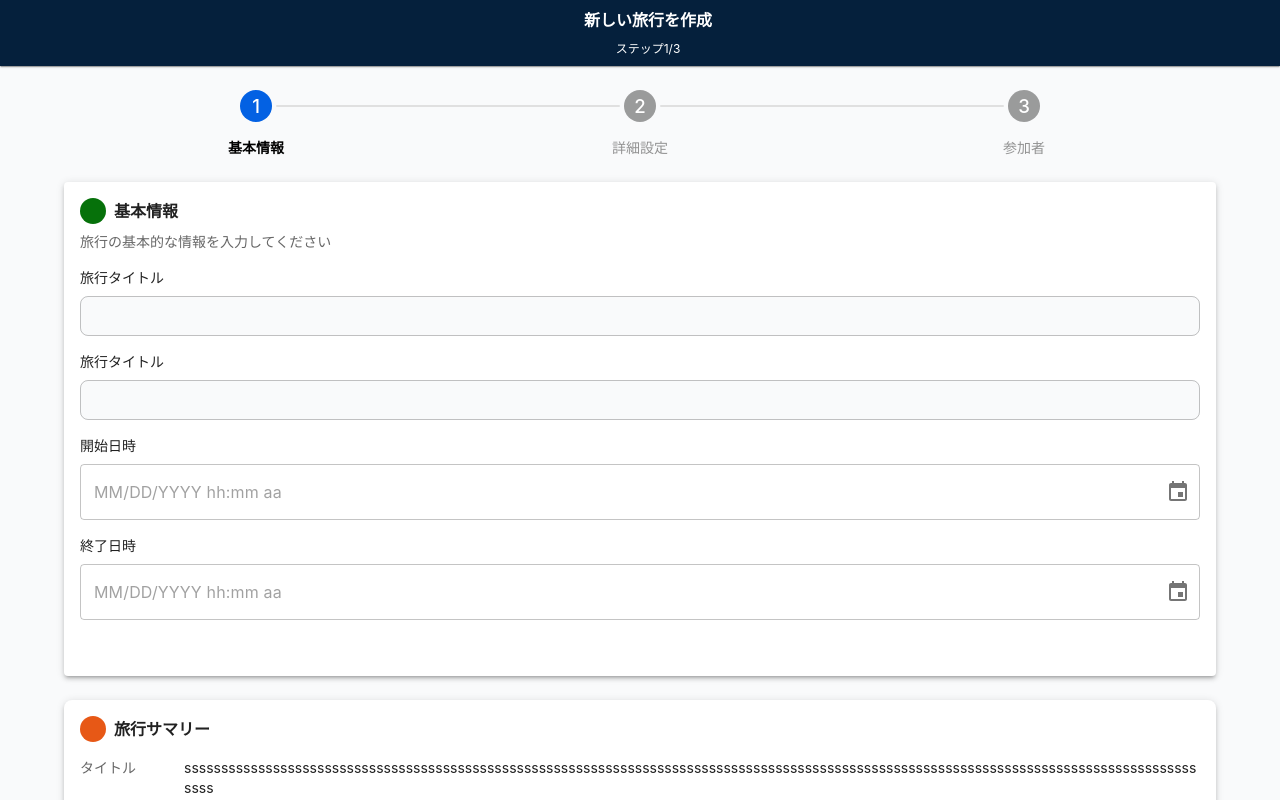
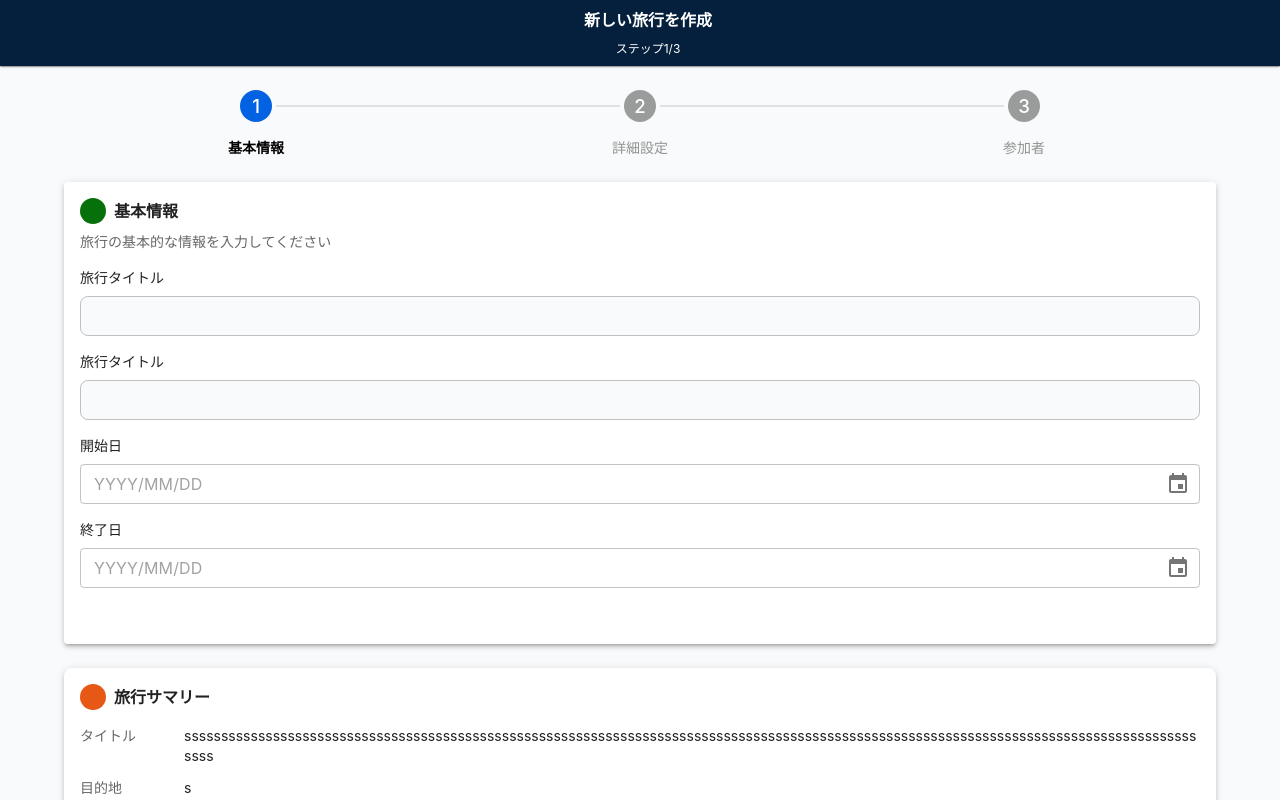
Before and after one commit to kumaaa1212/travel-app, a Next.js app: page /create/basic-info in a window 1280 px wide. Shown: the top 800 px of the page. Built offline with nearby package versions, Linux system fonts and the light colour scheme; some icons are missing.

Commit message:
カレンダーのベース

```diff
--- a/src/features/basic-info/components/travelBasicInfoCard/index.tsx
+++ b/src/features/basic-info/components/travelBasicInfoCard/index.tsx
@@ -4,10 +4,28 @@ import IconCover from "@/ui/IconCover";
 import TextField from "@/ui/TextFiled";
 import { LocalizationProvider } from "@mui/x-date-pickers/LocalizationProvider";
 import { AdapterDayjs } from "@mui/x-date-pickers/AdapterDayjs";
-import { DateTimePicker } from "@mui/x-date-pickers/DateTimePicker";
+import { DatePicker } from "@mui/x-date-pickers/DatePicker";
 import Box from "@mui/material/Box";
+import { useState } from "react";
+import { Dayjs } from "dayjs";
 
 export default function TravelBasicInfoCard() {
+  const [startDate, setStartDate] = useState<Dayjs | null>(null);
+  const [endDate, setEndDate] = useState<Dayjs | null>(null);
+
+  const handleStartDateChange = (newValue: Dayjs | null) => {
+    setStartDate(newValue);
+    if (newValue && endDate && newValue.isAfter(endDate)) {
+      setEndDate(newValue);
+    }
+  };
+
+  const handleEndDateChange = (newValue: Dayjs | null) => {
+    setEndDate(newValue);
+    if (newValue && startDate && newValue.isBefore(startDate)) {
+      setStartDate(newValue);
+    }
+  };
   return (
     <Box sx={{ width: "100%", marginTop: 3 }}>
       <Paper
@@ -49,19 +67,67 @@ export default function TravelBasicInfoCard() {
           <TextField />
         </Box>
         <Box sx={{ display: "flex", flexDirection: "column", gap: 1 }}>
-          <Typography variant="body2" fontWeight="400">
-            開始日時
+          <Typography variant="body2" fontWeight="500">
+            開始日
           </Typography>
           <LocalizationProvider dateAdapter={AdapterDayjs}>
-            <DateTimePicker sx={{ width: "100%" }} />
+            <DatePicker
+              value={startDate}
+              onChange={handleStartDateChange}
+              maxDate={endDate || undefined}
+              format="YYYY/MM/DD"
+              slotProps={{
+                textField: {
+                  fullWidth: true,
+                  size: "small",
+                  sx: {
+                    "& .MuiOutlinedInput-root": {
+                      borderRadius: 2,
+                      backgroundColor: "#f9fafb",
+                      "&:hover fieldset": {
+                        borderColor: "secondary.main",
+                      },
+                      "&.Mui-focused fieldset": {
+                        borderColor: "secondary.main",
+                        borderWidth: 2,
+                      },
+                    },
+                  },
+                },
+              }}
+            />
           </LocalizationProvider>
         </Box>
         <Box sx={{ display: "flex", flexDirection: "column", gap: 1 }}>
-          <Typography variant="body2" fontWeight="400">
-            終了日時
+          <Typography variant="body2" fontWeight="500">
+            終了日
           </Typography>
           <LocalizationProvider dateAdapter={AdapterDayjs}>
-            <DateTimePicker sx={{ width: "100%" }} />
+            <DatePicker
+              value={endDate}
+              onChange={handleEndDateChange}
+              minDate={startDate || undefined}
+              format="YYYY/MM/DD"
+              slotProps={{
+                textField: {
+                  fullWidth: true,
+                  size: "small",
+                  sx: {
+                    "& .MuiOutlinedInput-root": {
+                      borderRadius: 2,
+                      backgroundColor: "#f9fafb",
+                      "&:hover fieldset": {
+                        borderColor: "secondary.main",
+                      },
+                      "&.Mui-focused fieldset": {
+                        borderColor: "secondary.main",
+                        borderWidth: 2,
+                      },
+                    },
+                  },
+                },
+              }}
+            />
           </LocalizationProvider>
         </Box>
         <Box sx={{ marginTop: 3 }}></Box>
```
